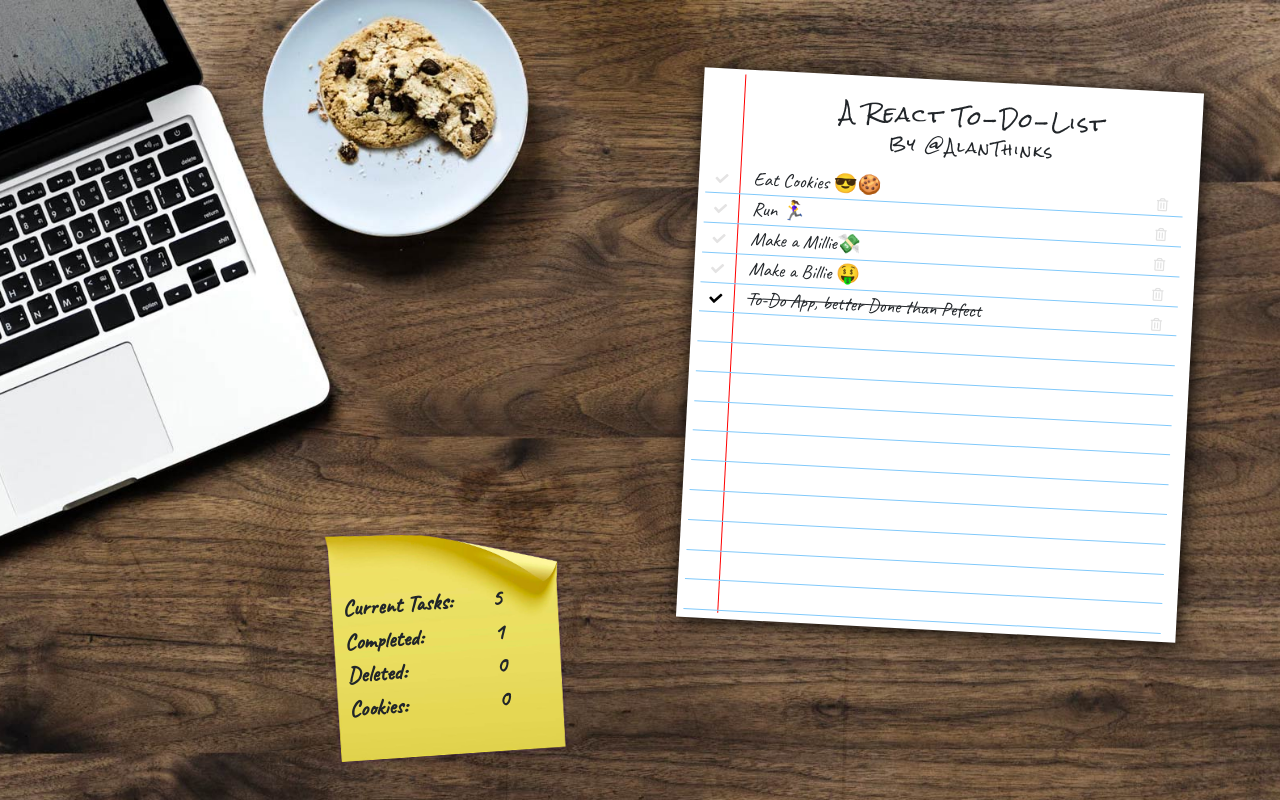
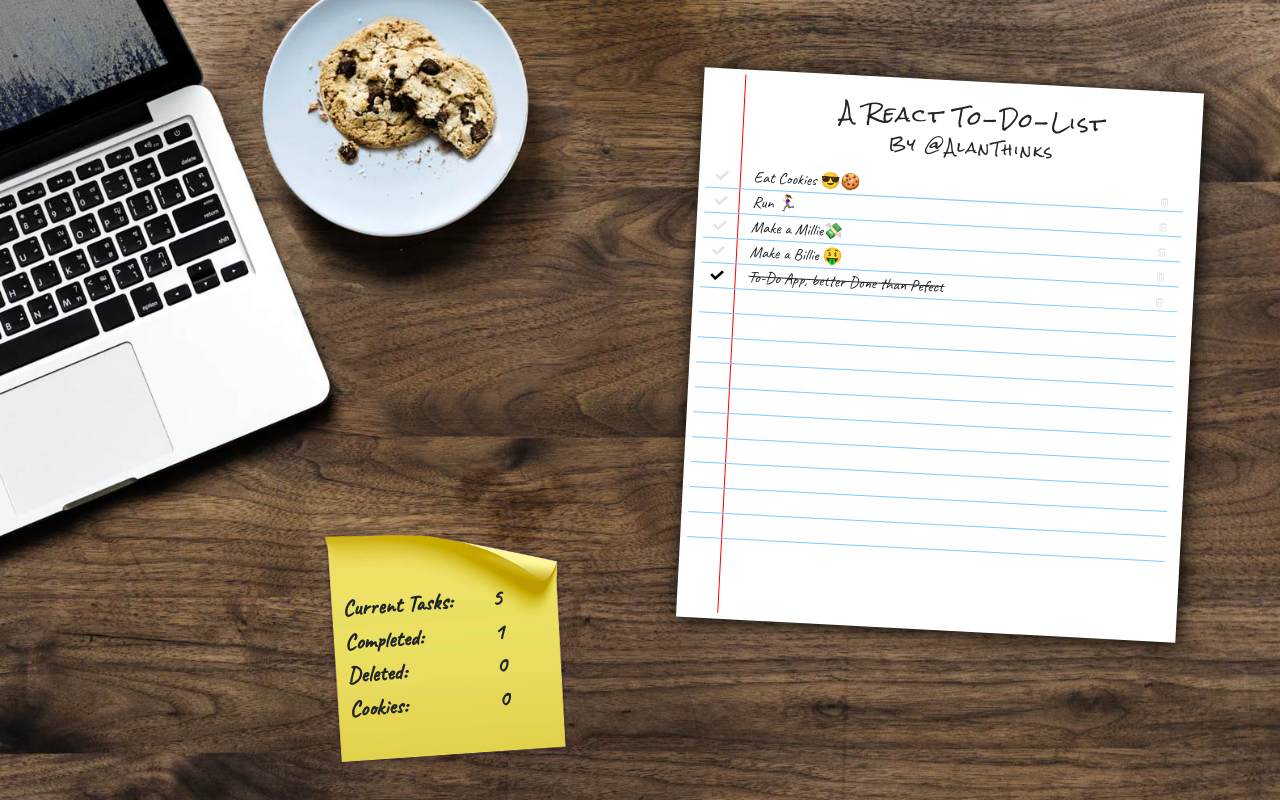
Before and after one commit to alanthinks/paper-to-do-list, a React (Create React App) app: page / in a window 1280 px wide. Shown: the top 800 px of the page. Built offline with nearby package versions, Linux system fonts and the light colour scheme.

Commit message:
responsive fixes

```diff
--- a/src/css/responsiveness.css
+++ b/src/css/responsiveness.css
@@ -103,7 +103,10 @@
     top: 65%;
   }
   .item-box {
-    font-size: 1.2rem;
+    font-size: 1rem;
+  }
+  .btn-delete {
+    font-size: 0.55rem;
   }
 }
 @media screen and (max-height: 700px) {
@@ -138,7 +141,7 @@
 @media screen and (max-height: 1000px) and (max-width: 1000px) {
   .sticky-note {
     left: 10%;
-    top: 67%;
+    top: 75%;
     visibility: visible;
   }
 
```
